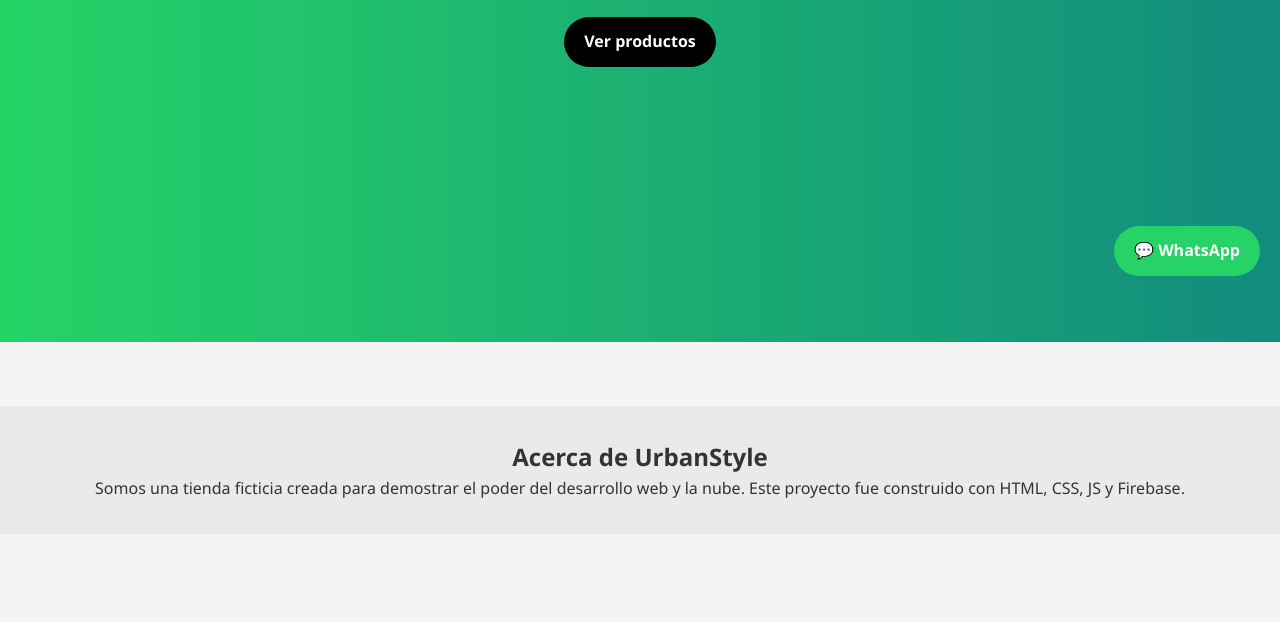
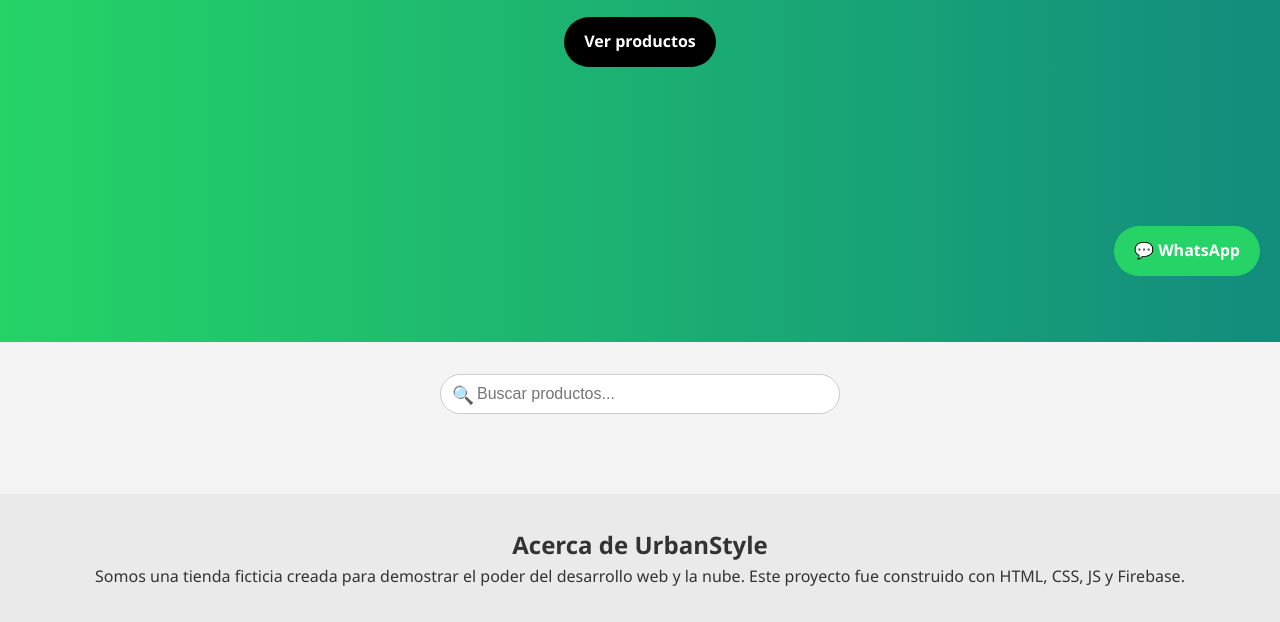
Before and after one commit to alvigem2/tienda-ropa-cloud, a plain HTML site: page index.html in a window 1280 px wide. Shown: the part 444-1066 px from the top of the page. Before the commit the page ends 978 px from the top, so only its background shows below. Drawn offline with Linux system fonts and the light colour scheme; no server answers.

Commit message:
Arreglo y mantenimiento

```diff
--- a/index.html
+++ b/index.html
@@ -45,6 +45,14 @@
     <a href="#productos" class="btn-scroll">Ver productos</a>
   </section>
 
+  <!-- BUSCADOR -->
+  <section id="buscadorSection">
+    <div class="buscador-contenedor">
+      <span class="icono-buscar">🔍</span>
+      <input type="text" id="buscador" placeholder="Buscar productos...">
+    </div>
+  </section>
+
   <!-- PRODUCTOS -->
   <main>
     <section id="productos"></section>
@@ -56,7 +64,7 @@
     <p>Somos una tienda ficticia creada para demostrar el poder del desarrollo web y la nube. Este proyecto fue construido con HTML, CSS, JS y Firebase.</p>
   </section>
 
-  <!-- PANEL DEL CARRITO (sin clase oculto) -->
+  <!-- PANEL DEL CARRITO -->
   <div id="carritoPanel">
     <button id="cerrarCarrito" style="float:right; background:none; border:none; font-size:1.2rem; cursor:pointer;">✖</button>
     <h3>Mi Carrito</h3>
@@ -65,7 +73,7 @@
     <a id="btnConfirmarWhatsapp" href="#" target="_blank">Confirmar por WhatsApp</a>
   </div>
 
-  <!-- WHATSAPP flotante -->
+  <!-- WHATSAPP -->
   <a href="https://wa.me/59172553154" target="_blank" id="btnWhatsapp">💬 WhatsApp</a>
 
   <!-- MENSAJE flotante de agregado al carrito -->
--- a/script.js
+++ b/script.js
@@ -164,5 +164,25 @@ cerrarCarrito.addEventListener("click", () => {
   carritoPanel.classList.remove("mostrar");
 });
 
+// Búsqueda por texto
+const buscador = document.getElementById("buscador");
+buscador.addEventListener("input", () => {
+  const texto = buscador.value.toLowerCase();
+
+  // Ocultar bienvenida y acerca
+  bienvenida.style.display = "none";
+  acerca.style.display = "none";
+
+  // Filtrar el DOM directamente
+  document.querySelectorAll(".producto-card").forEach(card => {
+    const nombre = card.querySelector("h3").textContent.toLowerCase();
+    const descripcion = card.querySelector("p").textContent.toLowerCase();
+    const coincide = nombre.includes(texto) || descripcion.includes(texto);
+
+    card.style.display = coincide ? "block" : "none";
+  });
+});
+
+
 // Inicial
 cargarProductos();
--- a/style.css
+++ b/style.css
@@ -370,3 +370,40 @@ nav {
   cursor: pointer;
   margin-left: 8px;
 }
+
+/* BUSCADOR */
+#buscadorSection {
+  text-align: center;
+  margin: 2rem 0 1rem;
+}
+
+.buscador-contenedor {
+  position: relative;
+  display: inline-block;
+  width: 90%;
+  max-width: 400px;
+}
+
+.buscador-contenedor input {
+  width: 100%;
+  padding: 10px 40px 10px 36px;
+  border-radius: 25px;
+  border: 1px solid #ccc;
+  font-size: 1rem;
+  transition: border 0.3s ease, background-color 0.3s ease;
+}
+
+.buscador-contenedor input:focus {
+  outline: none;
+  border-color: #25D366;
+  background-color: #f9f9f9;
+}
+
+.icono-buscar {
+  position: absolute;
+  left: 12px;
+  top: 50%;
+  transform: translateY(-50%);
+  font-size: 1.1rem;
+  color: #888;
+}
```
